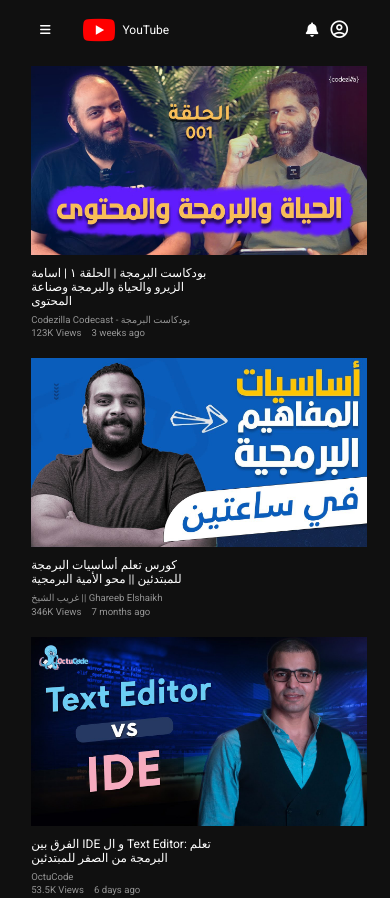
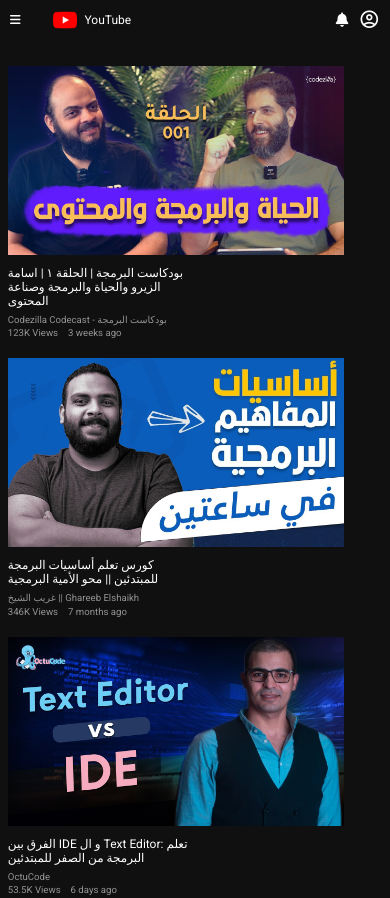
Before and after one commit to AhmedM1643/YouTubeClone, a plain HTML site: page index.html in a window 390 px wide. Shown: the top 898 px of the page. Drawn offline with nearby package versions, Linux system fonts and the light colour scheme.

Commit message:
Update Style.css

```diff
--- a/Style.css
+++ b/Style.css
@@ -192,8 +192,15 @@
     :root {
         font-size: 12px;
     }
+    header {
+        padding: 20px 10px;
+    }
     nav{
         display: none;
+    }
+
+    .YouTubeLogo {
+        width: 64px;
     }
 
     .SearchForm {
@@ -201,7 +208,7 @@
     }
 
     .Videos {
-        margin-left: 8%;
+        margin-left: 2%;
         margin-top: 2rem;
         justify-content: flex-start;
 
```
